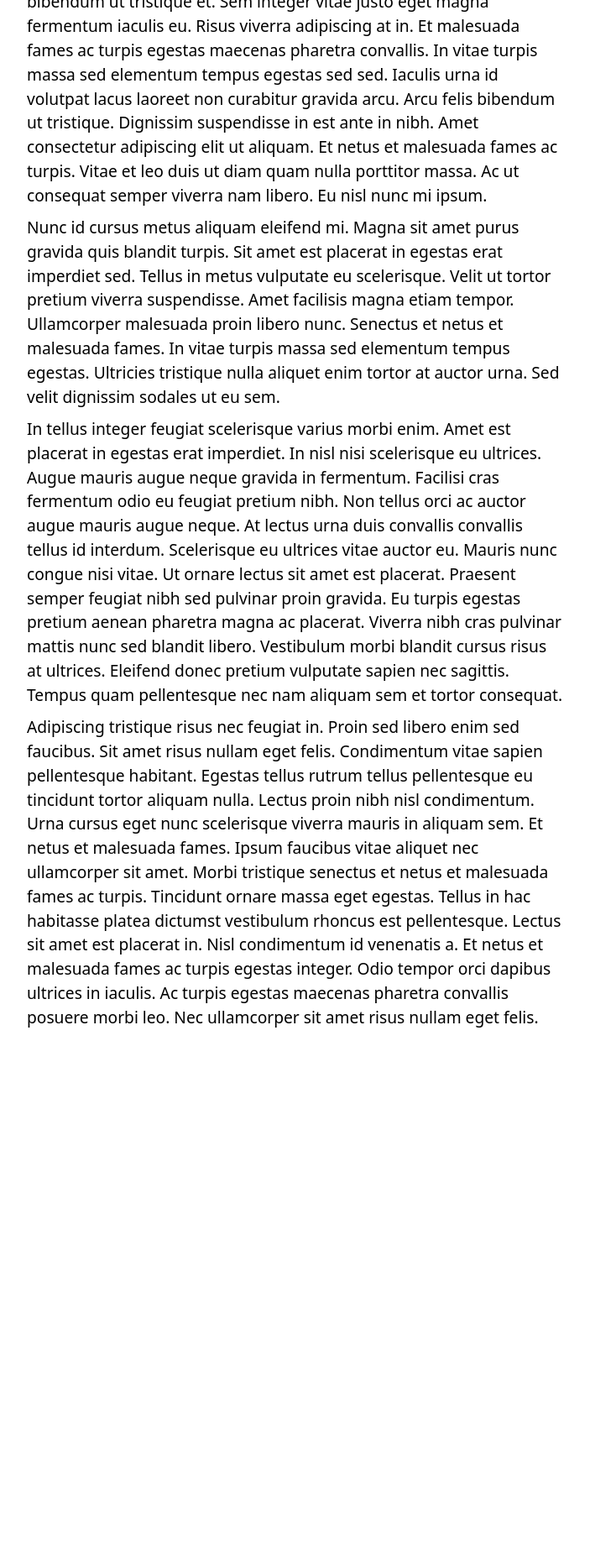
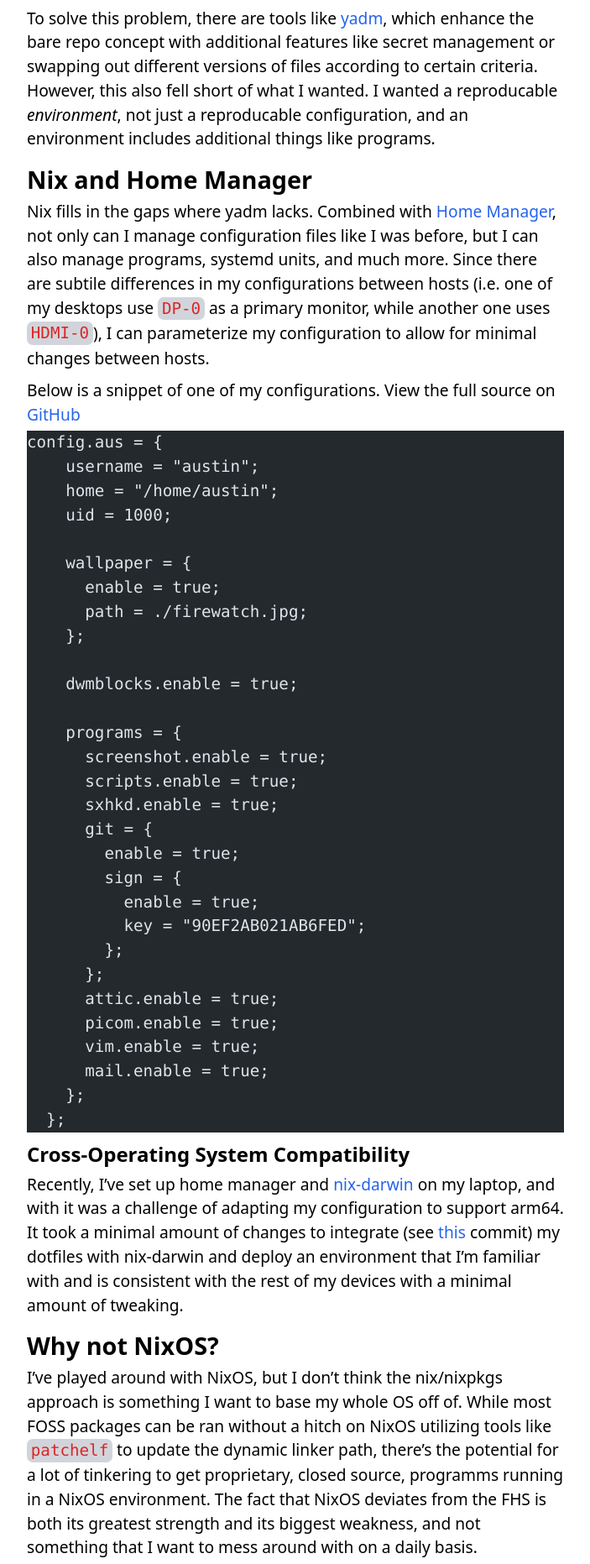
Before and after one commit to mrkirby153/mrkirby153.com, an Astro site: page /project/dotfiles in a window 1280 px wide. Shown: the part 714-2577 px from the top of the page at 84% size, without its empty margins (288-991 px from the left). Before the commit the page ends 1945 px from the top, so only its background shows below. Built offline with nearby package versions, Linux system fonts and the light colour scheme; Astro itself is replaced by a stand-in of ours; code samples lack their colours.

Commit message:
Update dotfiles page

````diff
--- a/src/content/projects/dotfiles.md
+++ b/src/content/projects/dotfiles.md
@@ -1,17 +1,72 @@
 ---
 title: "Dotfiles"
 link: "https://www.github.com/mrkirby153/dotfiles"
-summary: This is a quick summary of this project.
+summary: Managing dotfiles using Nix
 featured: true
 date: 2024-07-01
 ---
 
-Lorem ipsum dolor sit amet, consectetur adipiscing elit, sed do eiusmod tempor incididunt ut labore et dolore magna aliqua. Quis lectus nulla at volutpat diam ut. Vulputate dignissim suspendisse in est ante in. Sit amet consectetur adipiscing elit pellentesque habitant morbi tristique. Massa id neque aliquam vestibulum morbi. Duis ut diam quam nulla porttitor. Purus in mollis nunc sed id semper. Lacus laoreet non curabitur gravida arcu ac tortor dignissim convallis. Netus et malesuada fames ac turpis egestas integer eget. Enim eu turpis egestas pretium aenean pharetra magna. At lectus urna duis convallis convallis. In tellus integer feugiat scelerisque varius. Sed tempus urna et pharetra pharetra.
+I have three primary devices that I use regularly (Two Arch Linux desktops, and 1 Macbook Pro). As a result, I want to ensure that most of my program's configuration files stay in sync across all of my devices.
 
-Non tellus orci ac auctor augue mauris augue neque gravida. Odio eu feugiat pretium nibh ipsum. Semper eget duis at tellus at. Felis eget nunc lobortis mattis aliquam faucibus purus in massa. Commodo nulla facilisi nullam vehicula ipsum a arcu cursus. Egestas purus viverra accumsan in nisl nisi scelerisque. Ornare arcu dui vivamus arcu felis bibendum ut tristique et. Sem integer vitae justo eget magna fermentum iaculis eu. Risus viverra adipiscing at in. Et malesuada fames ac turpis egestas maecenas pharetra convallis. In vitae turpis massa sed elementum tempus egestas sed sed. Iaculis urna id volutpat lacus laoreet non curabitur gravida arcu. Arcu felis bibendum ut tristique. Dignissim suspendisse in est ante in nibh. Amet consectetur adipiscing elit ut aliquam. Et netus et malesuada fames ac turpis. Vitae et leo duis ut diam quam nulla porttitor massa. Ac ut consequat semper viverra nam libero. Eu nisl nunc mi ipsum.
+Fortunately, there are many ways to do this ranging from simple (a simple bare git repo) to complex (declaratively managing them with Nix).
 
-Nunc id cursus metus aliquam eleifend mi. Magna sit amet purus gravida quis blandit turpis. Sit amet est placerat in egestas erat imperdiet sed. Tellus in metus vulputate eu scelerisque. Velit ut tortor pretium viverra suspendisse. Amet facilisis magna etiam tempor. Ullamcorper malesuada proin libero nunc. Senectus et netus et malesuada fames. In vitae turpis massa sed elementum tempus egestas. Ultricies tristique nulla aliquet enim tortor at auctor urna. Sed velit dignissim sodales ut eu sem.
+## Why Nix?
 
-In tellus integer feugiat scelerisque varius morbi enim. Amet est placerat in egestas erat imperdiet. In nisl nisi scelerisque eu ultrices. Augue mauris augue neque gravida in fermentum. Facilisi cras fermentum odio eu feugiat pretium nibh. Non tellus orci ac auctor augue mauris augue neque. At lectus urna duis convallis convallis tellus id interdum. Scelerisque eu ultrices vitae auctor eu. Mauris nunc congue nisi vitae. Ut ornare lectus sit amet est placerat. Praesent semper feugiat nibh sed pulvinar proin gravida. Eu turpis egestas pretium aenean pharetra magna ac placerat. Viverra nibh cras pulvinar mattis nunc sed blandit libero. Vestibulum morbi blandit cursus risus at ultrices. Eleifend donec pretium vulputate sapien nec sagittis. Tempus quam pellentesque nec nam aliquam sem et tortor consequat.
+I've used a handfull of different dotfile managers and they all fall short.
 
-Adipiscing tristique risus nec feugiat in. Proin sed libero enim sed faucibus. Sit amet risus nullam eget felis. Condimentum vitae sapien pellentesque habitant. Egestas tellus rutrum tellus pellentesque eu tincidunt tortor aliquam nulla. Lectus proin nibh nisl condimentum. Urna cursus eget nunc scelerisque viverra mauris in aliquam sem. Et netus et malesuada fames. Ipsum faucibus vitae aliquet nec ullamcorper sit amet. Morbi tristique senectus et netus et malesuada fames ac turpis. Tincidunt ornare massa eget egestas. Tellus in hac habitasse platea dictumst vestibulum rhoncus est pellentesque. Lectus sit amet est placerat in. Nisl condimentum id venenatis a. Et netus et malesuada fames ac turpis egestas integer. Odio tempor orci dapibus ultrices in iaculis. Ac turpis egestas maecenas pharetra convallis posuere morbi leo. Nec ullamcorper sit amet risus nullam eget felis.
+The first method that I used: a [bare repo][1] was suffucient for a single machine or for multiple machines that share largely the same configuration. While you can sidestep the fact that only one copy of a file can exist in the repo at one time, there are circumstances that may warrant having multiple copies of a single configuration file (i.e. monitor layout) across different hosts.
+
+To solve this problem, there are tools like [yadm][2], which enhance the bare repo concept with additional features like secret management or swapping out different versions of files according to certain criteria. However, this also fell short of what I wanted. I wanted a reproducable _environment_, not just a reproducable configuration, and an environment includes additional things like programs.
+
+## Nix and Home Manager
+
+Nix fills in the gaps where yadm lacks. Combined with [Home Manager][3], not only can I manage configuration files like I was before, but I can also manage programs, systemd units, and much more. Since there are subtile differences in my configurations between hosts (i.e. one of my desktops use `DP-0` as a primary monitor, while another one uses `HDMI-0`), I can parameterize my configuration to allow for minimal changes between hosts.
+
+Below is a snippet of one of my configurations. View the full source on [GitHub][4]
+
+```nix title="configuration.nix" showLineNumbers
+config.aus = {
+    username = "austin";
+    home = "/home/austin";
+    uid = 1000;
+
+    wallpaper = {
+      enable = true;
+      path = ./firewatch.jpg;
+    };
+
+    dwmblocks.enable = true;
+
+    programs = {
+      screenshot.enable = true;
+      scripts.enable = true;
+      sxhkd.enable = true;
+      git = {
+        enable = true;
+        sign = {
+          enable = true;
+          key = "90EF2AB021AB6FED";
+        };
+      };
+      attic.enable = true;
+      picom.enable = true;
+      vim.enable = true;
+      mail.enable = true;
+    };
+  };
+```
+
+### Cross-Operating System Compatibility
+
+Recently, I've set up home manager and [nix-darwin][5] on my laptop, and with it was a challenge of adapting my configuration to support arm64. It took a minimal amount of changes to integrate (see [this][6] commit) my dotfiles with nix-darwin and deploy an environment that I'm familiar with and is consistent with the rest of my devices with a minimal amount of tweaking.
+
+## Why not NixOS?
+
+I've played around with NixOS, but I don't think the nix/nixpkgs approach is something I want to base my whole OS off of. While most FOSS packages can be ran without a hitch on NixOS utilizing tools like `patchelf` to update the dynamic linker path, there's the potential for a lot of tinkering to get proprietary, closed source, programms running in a NixOS environment. The fact that NixOS deviates from the FHS is both its greatest strength and its biggest weakness, and not something that I want to mess around with on a daily basis.
+
+[1]: https://www.atlassian.com/git/tutorials/dotfiles
+[2]: https://yadm.io
+[3]: https://github.com/nix-community/home-manager
+[4]: https://github.com/mrkirby153/dotfiles/blob/main/hosts/aus-box/configuration.nix
+[5]: https://daiderd.com/nix-darwin/
+[6]: https://github.com/mrkirby153/dotfiles/commit/470945a9e11c3eb575ba446ff85f00309d326457
--- a/src/content/projects/site.md
+++ /dev/null
@@ -1,9 +0,0 @@
----
-title: Website
-link: "https://www.mrkirby153.com"
-summary: About this site
-date: 2024-07-07
-featured: true
----
-
-This site is built with Astro and Tailwind. More stuff here tbd.
````
